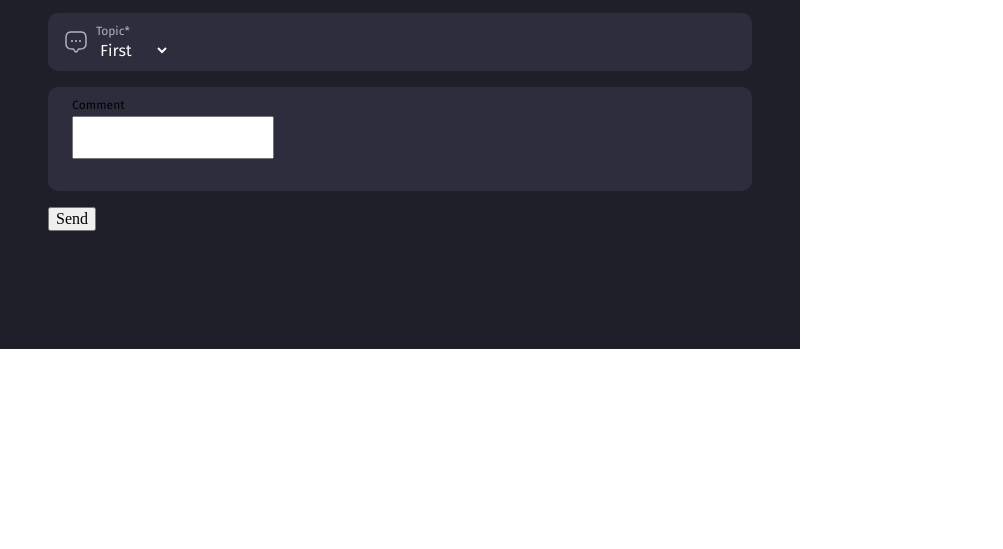
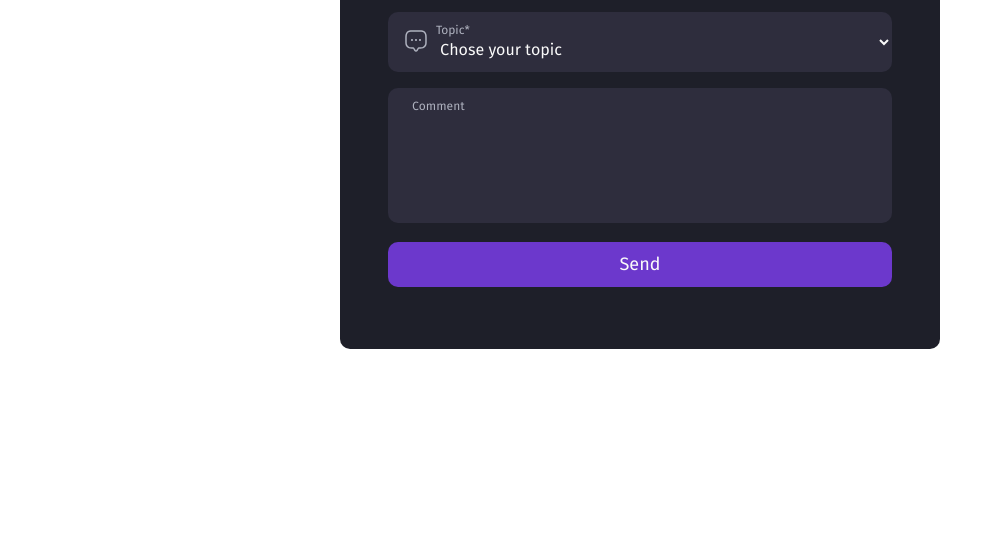
Before and after one commit to IvanGHr/new_begginer, a website: page form/index.html in a window 1280 px wide. Shown: the part 251-800 px from the top of the page, without its empty margins (0-1003 px from the left). Drawn offline with nearby package versions, Linux system fonts and the light colour scheme.

Commit message:
finish form and some changes

```diff
--- a/form/index.html
+++ b/form/index.html
@@ -18,17 +18,18 @@
                 <div class="form__email-box box">
                     <img class="form__icon-email icon" src="./icons/message.svg" alt="latter">
                     <label class="form__label-email label" for="email">E-mail*</label>
-                    <input type="email" class="email input" id="email">
+                    <input type="email" class="email input" id="email" placeholder="Enter your email">
                 </div>
                 <div class="form__telegram-box box">
                     <img class="form__icon-telegram icon" src="./icons/telegram.svg" alt="fly">
                     <label class="form__label-tegram label" for="telegram">Telegram</label>
-                    <input type="email" class="telegram input" id="telegram">
+                    <input type="email" class="telegram input" id="telegram" placeholder="Enter your telegram">
                 </div>
                 <div class="form__select-box box">
                     <img class="form__icon-topic icon" src="./icons/topic.svg" alt="topic">
                     <label class="form__label-topic label" for="topic">Topic*</label>
                     <select name="topic" id="topic" class="topic input">
+                        <option value="" selected>Chose your topic</option>
                         <option value="first">First</option>
                         <option value="second">Second</option>
                         <option value="third">Third</option>
@@ -36,7 +37,7 @@
                 </div>
                 <div class="form__comment-box box">
                     <label class="form__label-comment" for="comment">Comment</label>
-                    <textarea name="comment" id="comment" class="comment"></textarea>
+                    <textarea name="comment" id="comment" class="comment" rows="5"></textarea>
                 </div>
                 <button class="form__btn btn">Send</button>
             </form>
--- a/form/style.css
+++ b/form/style.css
@@ -13,9 +13,12 @@
 }
 
 .form-box {
-    max-width: 800px;
+    max-width: 600px;
+    min-width: 375px;
     min-height: 600px;
     background: rgb(30, 31, 41);
+    border-radius: 10px;
+    margin: 0 auto;
 }
 
 .container {
@@ -31,9 +34,6 @@
 }
 
 .box {
-    border-radius: 10px;
-    background-color: rgb(46, 45, 61);
-    padding: 29px 12px;
     position: relative;
     &:not(:last-child) {
         margin-bottom: 16px;
@@ -55,35 +55,25 @@
     left: 48px;
 }
 
-.input {
-    position: absolute;
-    top: 27px;
-    left: 48px;
+.input, .topic, .comment {
+    width: 100%;
+    border-radius: 10px;
+    background: rgb(46, 45, 61);
+    padding: 27px 48px 12px;
     border: none;
-    background: none;
-    max-width: 100%;
     color: rgb(250, 250, 250);
     font-size: 16px;
     font-family: 'Fira Sans';
+    resize: none;
     &:focus {
         outline: none;
-    }
-}
-
-.topic {
-    font-family: 'Fira Sans';
-    font-size: 16px;
-    &:focus {
         background: rgb(46, 45, 61);
     }
 }
 
-.comment {
-    position: relative;
-    font-family: 'Fira Sans';
-    left: 12px;
-    resize: none;
-
+#comment {
+    padding: 27px 24px 12px;
+    line-height: 120%;
 }
 
 .form__label-comment {
@@ -92,5 +82,22 @@
     left: 24px;
     font-family: 'Fira Sans';
     font-size: 12px;
+    color: rgb(175, 178, 191);
+}
 
+.btn {
+    width: 100%;
+    display: flex;
+    flex-direction: row;
+    justify-content: center;
+    align-items: center;
+    padding: 12px 24px 12px 24px;
+    background: rgb(108, 56, 204);
+    font-family: Fira Sans;
+    font-size: 18px;
+    line-height: 120%;
+    color: rgb(250, 250, 250);
+    border-radius: 10px;
+    border: none;
+    cursor: pointer;
 }
```
Also changed, not shown: Web-site-m/styles/style.css (+9 -6 lines).
